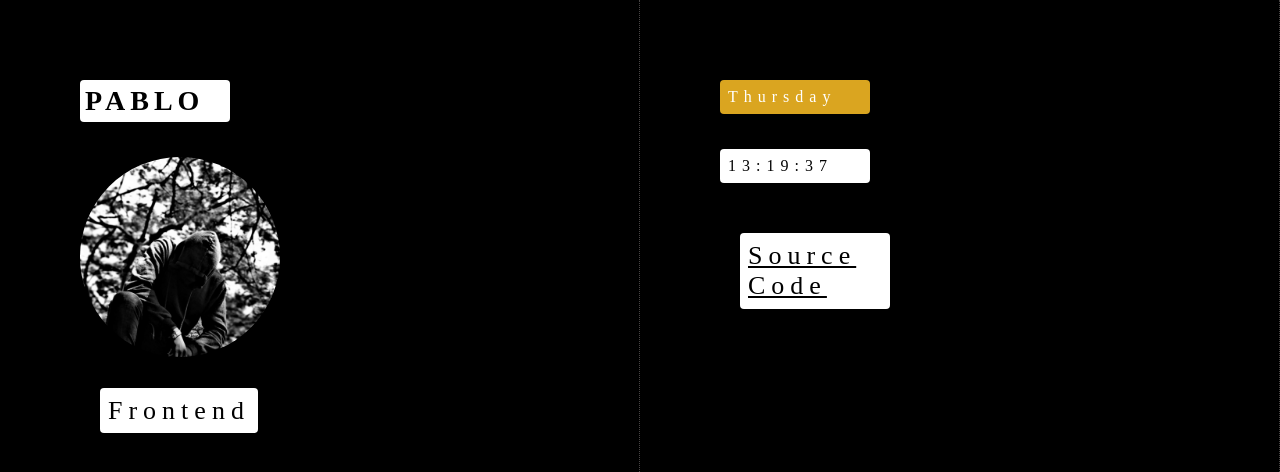
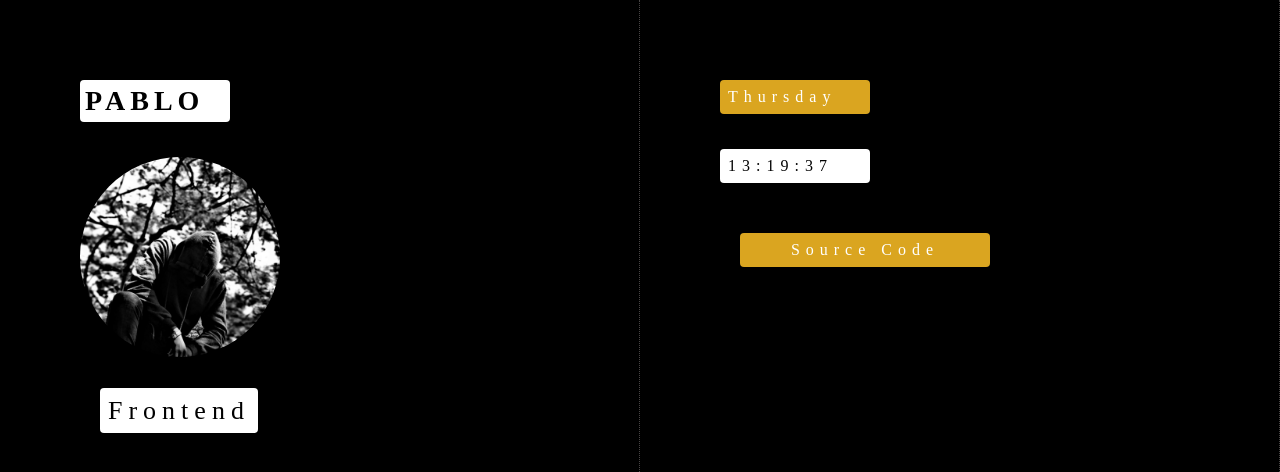
Before and after one commit to Oghenekparobo/x1, a plain HTML site: page index.html in a window 1280 px wide. Shown: the top 472 px of the page. Drawn offline with Linux system fonts and the light colour scheme.

Commit message:
fixing grid issue

```diff
--- a/styles.css
+++ b/styles.css
@@ -81,13 +81,21 @@ section {
 }
 
 [data-testid="githubURL"] {
-    background-color: white;
-    color: black;
-    width: 150px;
+    background-color: goldenrod;
+    color: white;
+    width: 250px;
     padding: 8px;
     border-radius: 4px;
     letter-spacing: 6px;
     margin: 15px 20px;
-    font-size: 26px;
+    text-decoration: none;
+    text-align: center;
     text-transform: capitalize;
+    transition: background-color 2s
 }
+
+
+[data-testid="githubURL"]:hover {
+    background-color: white;
+    color: black;
+}
```
